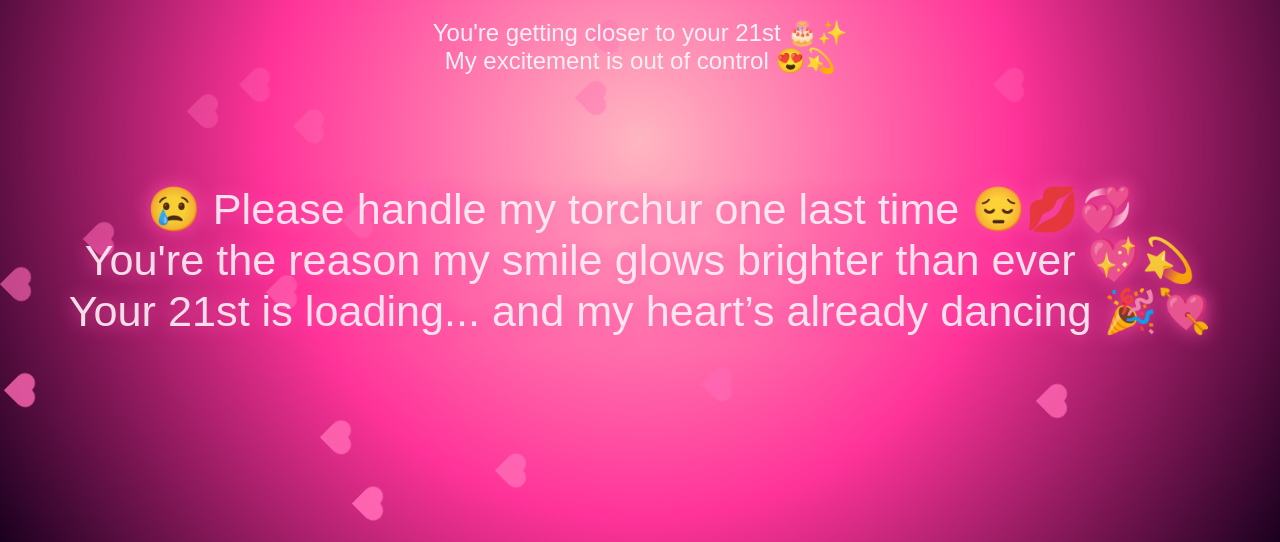
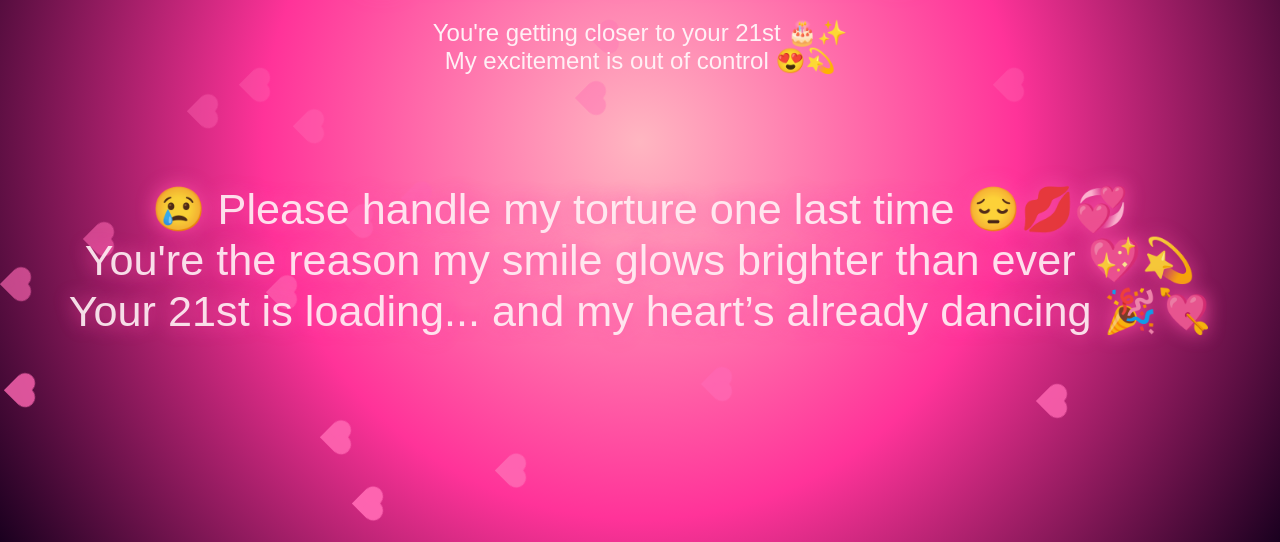
Before and after one commit to Sah1l14/diksha, a plain HTML site: page index.html in a window 1280 px wide. Both pictures are taken after a click on the button "💌 Click Me Shonaaa 💌". Shown: the part 258-800 px from the top of the page. Drawn offline with Linux system fonts and the light colour scheme.

Commit message:
Update index.html

```diff
--- a/index.html
+++ b/index.html
@@ -152,7 +152,7 @@
     <button id="showMessage">💌 Click Me Shonaaa 💌</button>
 
     <div class="message" id="message">
-        <p>😢 Please handle my torchur one last time 😔💋💞<br>
+        <p>😢 Please handle my torture one last time 😔💋💞<br>
             You're the reason my smile glows brighter than ever 💖💫<br>
             Your 21st is loading... and my heart’s already dancing 🎉💘</p>
     </div>
```
